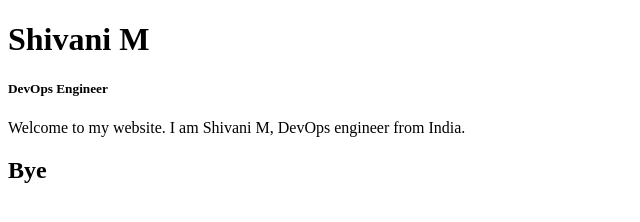
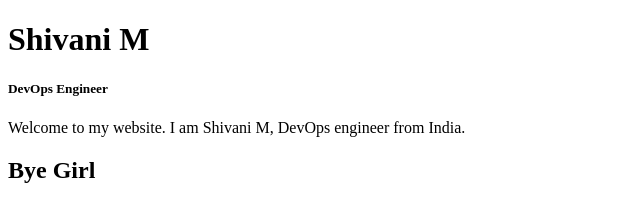
Before and after one commit to ishivanimohan/project, a plain HTML site: page index.html in a window 1280 px wide. Shown: the full height of the page, 0-640 px from the left. Drawn offline with Linux system fonts and the light colour scheme.

Commit message:
Update index.html

```diff
--- a/index.html
+++ b/index.html
@@ -7,6 +7,6 @@
       <h1>Shivani M</h1>
     <h5>DevOps Engineer</h5>
     <p>Welcome to my website. I am Shivani M, DevOps engineer from India.</p>
-    <h2>Bye</h2>
+    <h2>Bye Girl</h2>
   </body>
 </html>
```
